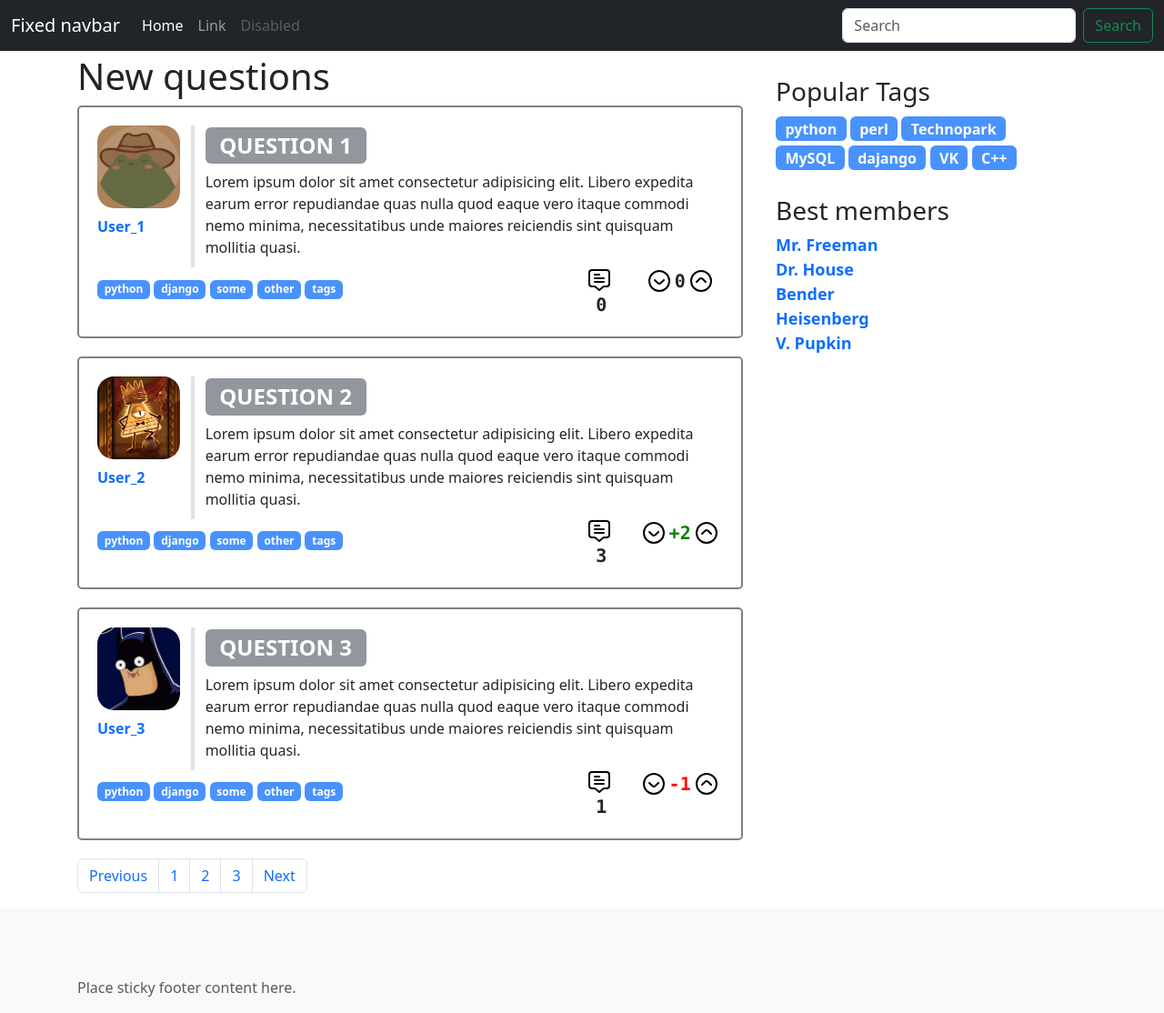
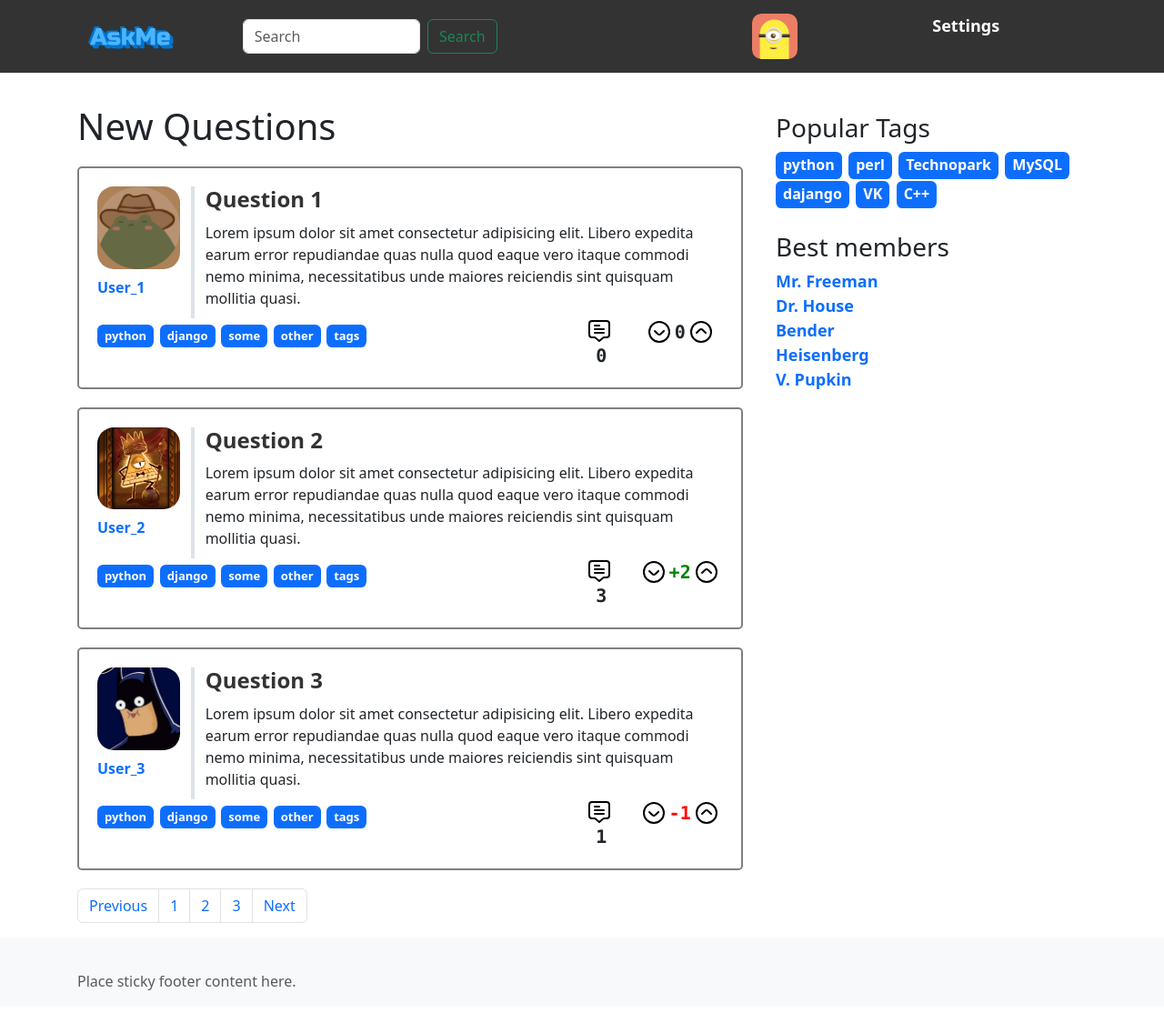
Before and after one commit to TheVovchenskiy/askme, a Python web app: template templates/index.html in a window 1280 px wide. Shown: the whole page at 91% size. After the commit the page ends 1089 px from the top, so only its background shows below. Run offline with Jinja, Linux system fonts and the light colour scheme; the template is opened without the code that fills it, so the values that code supplies are empty.

Commit message:
Reorganized project Made hover effects on icons and tags Remade navbar (but it still work)

```diff
--- a/static/css/style.css
+++ b/static/css/style.css
@@ -1,15 +1,80 @@
-.container {
-  padding: 60px 15px 0;
+nav {
+  height: 5rem;
+  display: flex;
+  justify-content: space-between;
+  align-items: center;
+  background-color: #333;
+  color: #fff;
+  padding: 10px 5rem;
 }
 
-.avatar {
+.logo img {
+  max-height: 3rem;
+}
+
+.nav-links ul {
+  list-style: none;
+  margin: 0;
+  padding: 0;
+  display: flex;
+}
+
+.nav-links li {
+  margin: 0 10px;
+}
+
+.nav-links a {
+  color: #fff;
+  text-decoration: none;
+}
+
+.nav-avatar {
+  width: 50px;
+}
+
+.nav-avatar > div {
+  width: 100%;
+  padding-top: 100%;
+  background-color: black;
+  position: relative;
+  border-radius: 20%;
+  overflow: hidden;
+}
+
+.nav-avatar > div > img {
+  position: absolute;
+  top: 0;
+  left: 0;
+  width: 100%;
+  height: 100%;
+  object-fit: cover;
+}
+
+
+.settings a {
+  color: #fff;
+  text-decoration: none;
+  font-size: 18px;
+  font-weight: bold;
+}
+
+.active-section {
+  margin-bottom: 20px;
+  margin-top: 15px;
+}
+
+.container {
+  padding: 20px 15px 0;
+}
+
+.question-avatar {
   width: auto;
   height: auto;
   border-radius: 20%;
   overflow: hidden;
 }
 
-img {
+.question-avatar img {
   max-width: auto;
   max-height: auto;
   height: 100%;
@@ -22,6 +87,21 @@ img {
   border: 2px solid grey;
   padding: 20px;
   border-radius: 5px;
+}
+
+.question-title {
+  font-size: 24px;
+  font-weight: bold;
+  margin-bottom: 10px;
+}
+
+.question-title a {
+  color: #333;
+  text-decoration: none;
+}
+
+.question-title a:hover {
+  text-decoration: underline;
 }
 
 .question-text {
@@ -37,6 +117,12 @@ img {
 .img-icon {
   height: 1.5rem;
   width: 1.5rem;
+  transition: all 0.3s ease;
+}
+
+.img-icon:hover {
+  transform: scale(1.1);
+  cursor: pointer;
 }
 
 .username {
@@ -45,13 +131,37 @@ img {
   margin-bottom: 10px;
 }
 
+.username a {
+  font-weight: bold;
+  text-decoration: none;
+}
+
 .tags {
   margin-top: 10px;
+  font-size: small;
 }
 
-.tag {
-  text-align: center;
-  align-self: center;
+tag {
+  display: inline;
+  font-weight: bold;
+  color: #ffffff;
+  background-color: rgba(13, 110, 253, 1);
+  padding-top: 0.2rem;
+  padding-left: 0.5rem;
+  padding-right: 0.5rem;
+  padding-bottom: 0.25rem;
+  margin-right: 0.2rem;
+  border-radius: 0.4rem;
+  text-decoration: none;
+  transition: all 0.3s ease;
+}
+
+tag:hover {
+  background-color: rgba(13, 109, 253, 0.75);
+}
+
+.no-underline {
+  text-decoration: none;
 }
 
 .vote-count {
--- /dev/null
+++ b/static/img/icon/about.txt
@@ -0,0 +1,6 @@
+This favicon was generated using the following font:
+
+- Font Title: Russo One
+- Font Author: Copyright (c) 2011-2012, Jovanny Lemonad (lemonad@jovanny.ru), with Reserved Font Name "Russo"
+- Font Source: http://fonts.gstatic.com/s/russoone/v14/Z9XUDmZRWg6M1LvRYsH-yMOInrib9Q.ttf
+- Font License: SIL Open Font License, 1.1 (http://scripts.sil.org/OFL))
--- a/templates/index.html
+++ b/templates/index.html
@@ -11,38 +11,41 @@
       crossorigin="anonymous"
     />
 
+    <link
+      rel="apple-touch-icon"
+      sizes="180x180"
+      href="../static/img/icon/apple-touch-icon.png"
+    />
+    <link
+      rel="icon"
+      type="image/png"
+      sizes="32x32"
+      href="../static/img/icon/favicon-32x32.png"
+    />
+    <link
+      rel="icon"
+      type="image/png"
+      sizes="16x16"
+      href="../static/img/icon/favicon-16x16.png"
+    />
+    <link rel="manifest" href="/site.webmanifest" />
+
     <!-- Custom styles for this template -->
     <link href="../static/css/style.css" rel="stylesheet" />
   </head>
   <body class="d-flex flex-column h-100">
     <header>
-      <!-- Fixed navbar -->
-      <nav class="navbar navbar-expand-md navbar-dark fixed-top bg-dark">
-        <div class="container-fluid">
-          <a class="navbar-brand" href="#">Fixed navbar</a>
-          <button
-            class="navbar-toggler"
-            type="button"
-            data-bs-toggle="collapse"
-            data-bs-target="#navbarCollapse"
-            aria-controls="navbarCollapse"
-            aria-expanded="false"
-            aria-label="Toggle navigation"
-          >
-            <span class="navbar-toggler-icon"></span>
-          </button>
-          <div class="collapse navbar-collapse" id="navbarCollapse">
-            <ul class="navbar-nav me-auto mb-2 mb-md-0">
-              <li class="nav-item">
-                <a class="nav-link active" aria-current="page" href="#">Home</a>
-              </li>
-              <li class="nav-item">
-                <a class="nav-link" href="#">Link</a>
-              </li>
-              <li class="nav-item">
-                <a class="nav-link disabled">Disabled</a>
-              </li>
-            </ul>
+      <nav>
+        <!-- Logo -->
+        <div class="col-2">
+          <div class="logo">
+            <a href="#"><img src="../static/img/svg/logo.svg" alt="logo" /></a>
+          </div>
+        </div>
+
+        <!-- Search -->
+        <div class="col-6">
+          <div class="col-6">
             <form class="d-flex" role="search">
               <input
                 class="form-control me-2"
@@ -56,6 +59,25 @@
             </form>
           </div>
         </div>
+
+        <!-- Account -->
+        <div class="col-4">
+          <div class="row">
+            <div class="col-6">
+              <div class="nav-avatar">
+                <div>
+                  <img src="../static/img/avatars/my-avatar.jpg" alt="Avatar" />
+                </div>
+              </div>
+            </div>
+
+            <div class="col-6">
+              <div class="settings">
+                <a href="#">Settings</a>
+              </div>
+            </div>
+          </div>
+        </div>
       </nav>
     </header>
 
@@ -64,28 +86,27 @@
       <div class="container">
         <div class="row">
           <div class="col-8">
-            <h1>New questions</h1>
+            <h1 class="active-section">New Questions</h1>
             <!-- Quextion 1 -->
             <div class="question">
               <div class="row">
                 <div class="col-2 border-end border-4">
                   <!-- Avatar -->
-                  <div class="avatar">
-                    <img src="../static/img/avatar-1.jpg" alt="Avatar" />
+                  <div class="question-avatar">
+                    <img
+                      src="../static/img/avatars/avatar-1.jpg"
+                      alt="Avatar"
+                    />
                   </div>
                   <!-- Username -->
                   <div class="username">
-                    <a href="#" class="text-decoration-none fw-bold">User_1</a>
+                    <a href="#">User_1</a>
                   </div>
                 </div>
                 <div class="col-10">
                   <!-- Title -->
                   <h2 class="question-title">
-                    <a
-                      href="#"
-                      class="text-uppercase text-decoration-none badge bg-secondary bg-opacity-75 text-wrap"
-                      >Question 1</a
-                    >
+                    <a href="#">Question 1</a>
                   </h2>
                   <!-- Question text -->
                   <div class="question-text">
@@ -100,36 +121,11 @@
               <div class="row">
                 <!-- Tags -->
                 <div class="col-9 tags">
-                  <a
-                    href="#"
-                    class="text-decoration-none badge bg-primary bg-opacity-75 text-wrap"
-                  >
-                    python
-                  </a>
-                  <a
-                    href="#"
-                    class="text-decoration-none badge bg-primary bg-opacity-75 text-wrap"
-                  >
-                    django
-                  </a>
-                  <a
-                    href="#"
-                    class="text-decoration-none badge bg-primary bg-opacity-75 text-wrap"
-                  >
-                    some
-                  </a>
-                  <a
-                    href="#"
-                    class="text-decoration-none badge bg-primary bg-opacity-75 text-wrap"
-                  >
-                    other
-                  </a>
-                  <a
-                    href="#"
-                    class="text-decoration-none badge bg-primary bg-opacity-75 text-wrap"
-                  >
-                    tags
-                  </a>
+                  <a href="#" class="no-underline"><tag>python</tag></a>
+                  <a href="#" class="no-underline"><tag>django</tag></a>
+                  <a href="#" class="no-underline"><tag>some</tag></a>
+                  <a href="#" class="no-underline"><tag>other</tag></a>
+                  <a href="#" class="no-underline"><tag>tags</tag></a>
                 </div>
                 <!-- Answers -->
                 <div class="col-1">
@@ -137,7 +133,7 @@
                     <span
                       ><a href="#"
                         ><img
-                          src="../static/img/answer-icon.svg"
+                          src="../static/img/svg/answer-icon.svg"
                           alt="answers"
                           class="img-icon" /></a
                       ><span
@@ -153,7 +149,7 @@
                     <span class="align-middle text-middle"
                       ><a href="#"
                         ><img
-                          src="../static/img/angle-circle-down.svg"
+                          src="../static/img/svg/vote-down-icon.svg"
                           alt="down"
                           class="img-icon" /></a
                       ><span
@@ -161,7 +157,7 @@
                         >0</span
                       ><a href="#"
                         ><img
-                          src="../static/img/angle-circle-up.svg"
+                          src="../static/img/svg/vote-up-icon.svg"
                           alt="up"
                           class="img-icon" /></a
                     ></span>
@@ -175,22 +171,21 @@
               <div class="row">
                 <div class="col-2 border-end border-4">
                   <!-- Avatar -->
-                  <div class="avatar">
-                    <img src="../static/img/avatar-2.jpg" alt="Avatar" />
+                  <div class="question-avatar">
+                    <img
+                      src="../static/img/avatars/avatar-2.jpg"
+                      alt="Avatar"
+                    />
                   </div>
                   <!-- Username -->
                   <div class="username">
-                    <a href="#" class="text-decoration-none fw-bold">User_2</a>
+                    <a href="#">User_2</a>
                   </div>
                 </div>
                 <div class="col-10">
                   <!-- Title -->
                   <h2 class="question-title">
-                    <a
-                      href="#"
-                      class="text-uppercase text-decoration-none badge bg-secondary bg-opacity-75 text-wrap"
-                      >Question 2</a
-                    >
+                    <a href="#">Question 2</a>
                   </h2>
                   <!-- Question text -->
                   <div class="question-text">
@@ -205,36 +200,11 @@
               <div class="row">
                 <!-- Tags -->
                 <div class="col-9 tags">
-                  <a
-                    href="#"
-                    class="text-decoration-none badge bg-primary bg-opacity-75 text-wrap"
-                  >
-                    python
-                  </a>
-                  <a
-                    href="#"
-                    class="text-decoration-none badge bg-primary bg-opacity-75 text-wrap"
-                  >
-                    django
-                  </a>
-                  <a
-                    href="#"
-                    class="text-decoration-none badge bg-primary bg-opacity-75 text-wrap"
-                  >
-                    some
-                  </a>
-                  <a
-                    href="#"
-                    class="text-decoration-none badge bg-primary bg-opacity-75 text-wrap"
-                  >
-                    other
-                  </a>
-                  <a
-                    href="#"
-                    class="text-decoration-none badge bg-primary bg-opacity-75 text-wrap"
-                  >
-                    tags
-                  </a>
+                  <a href="#" class="no-underline"><tag>python</tag></a>
+                  <a href="#" class="no-underline"><tag>django</tag></a>
+                  <a href="#" class="no-underline"><tag>some</tag></a>
+                  <a href="#" class="no-underline"><tag>other</tag></a>
+                  <a href="#" class="no-underline"><tag>tags</tag></a>
                 </div>
                 <!-- Answers -->
                 <div class="col-1">
@@ -242,7 +212,7 @@
                     <span
                       ><a href="#"
                         ><img
-                          src="../static/img/answer-icon.svg"
+                          src="../static/img/svg/answer-icon.svg"
                           alt="answers"
                           class="img-icon" /></a
                       ><span
@@ -258,7 +228,7 @@
                     <span class="align-middle text-middle"
                       ><a href="#"
                         ><img
-                          src="../static/img/angle-circle-down.svg"
+                          src="../static/img/svg/vote-down-icon.svg"
                           alt="down"
                           class="img-icon" /></a
                       ><span
@@ -266,7 +236,7 @@
                         >+2</span
                       ><a href="#"
                         ><img
-                          src="../static/img/angle-circle-up.svg"
+                          src="../static/img/svg/vote-up-icon.svg"
                           alt="up"
                           class="img-icon" /></a
                     ></span>
@@ -280,22 +250,21 @@
               <div class="row">
                 <div class="col-2 border-end border-4">
                   <!-- Avatar -->
-                  <div class="avatar">
-                    <img src="../static/img/avatar-3.jpg" alt="Avatar" />
+                  <div class="question-avatar">
+                    <img
+                      src="../static/img/avatars/avatar-3.jpg"
+                      alt="Avatar"
+                    />
                   </div>
                   <!-- Username -->
                   <div class="username">
-                    <a href="#" class="text-decoration-none fw-bold">User_3</a>
+                    <a href="#">User_3</a>
                   </div>
                 </div>
                 <div class="col-10">
                   <!-- Title -->
                   <h2 class="question-title">
-                    <a
-                      href="#"
-                      class="text-uppercase text-decoration-none badge bg-secondary bg-opacity-75 text-wrap"
-                      >Question 3</a
-                    >
+                    <a href="#">Question 3</a>
                   </h2>
                   <!-- Question text -->
                   <div class="question-text">
@@ -310,36 +279,11 @@
               <div class="row">
                 <!-- Tags -->
                 <div class="col-9 tags">
-                  <a
-                    href="#"
-                    class="text-decoration-none badge bg-primary bg-opacity-75 text-wrap"
-                  >
-                    python
-                  </a>
-                  <a
-                    href="#"
-                    class="text-decoration-none badge bg-primary bg-opacity-75 text-wrap"
-                  >
-                    django
-                  </a>
-                  <a
-                    href="#"
-                    class="text-decoration-none badge bg-primary bg-opacity-75 text-wrap"
-                  >
-                    some
-                  </a>
-                  <a
-                    href="#"
-                    class="text-decoration-none badge bg-primary bg-opacity-75 text-wrap"
-                  >
-                    other
-                  </a>
-                  <a
-                    href="#"
-                    class="text-decoration-none badge bg-primary bg-opacity-75 text-wrap"
-                  >
-                    tags
-                  </a>
+                  <a href="#" class="no-underline"><tag>python</tag></a>
+                  <a href="#" class="no-underline"><tag>django</tag></a>
+                  <a href="#" class="no-underline"><tag>some</tag></a>
+                  <a href="#" class="no-underline"><tag>other</tag></a>
+                  <a href="#" class="no-underline"><tag>tags</tag></a>
                 </div>
                 <!-- Answers -->
                 <div class="col-1">
@@ -347,7 +291,7 @@
                     <span
                       ><a href="#"
                         ><img
-                          src="../static/img/answer-icon.svg"
+                          src="../static/img/svg/answer-icon.svg"
                           alt="answers"
                           class="img-icon" /></a
                       ><span
@@ -363,7 +307,7 @@
                     <span class="align-middle text-middle"
                       ><a href="#"
                         ><img
-                          src="../static/img/angle-circle-down.svg"
+                          src="../static/img/svg/vote-down-icon.svg"
                           alt="down"
                           class="img-icon" /></a
                       ><span
@@ -371,7 +315,7 @@
                         >-1</span
                       ><a href="#"
                         ><img
-                          src="../static/img/angle-circle-up.svg"
+                          src="../static/img/svg/vote-up-icon.svg"
                           alt="up"
                           class="img-icon" /></a
                     ></span>
@@ -396,48 +340,13 @@
             <div class="popular-tags">
               <h3>Popular Tags</h3>
               <p class="lh-lg">
-                <a
-                  href="#"
-                  class="text-decoration-none badge bg-primary bg-opacity-75 text-wrap fs-6"
-                >
-                  python
-                </a>
-                <a
-                  href="#"
-                  class="text-decoration-none badge bg-primary bg-opacity-75 text-wrap fs-6"
-                >
-                  perl
-                </a>
-                <a
-                  href="#"
-                  class="text-decoration-none badge bg-primary bg-opacity-75 text-wrap fs-6"
-                >
-                  Technopark
-                </a>
-                <a
-                  href="#"
-                  class="text-decoration-none badge bg-primary bg-opacity-75 text-wrap fs-6"
-                >
-                  MySQL
-                </a>
-                <a
-                  href="#"
-                  class="text-decoration-none badge bg-primary bg-opacity-75 text-wrap fs-6"
-                >
-                  dajango
-                </a>
-                <a
-                  href="#"
-                  class="text-decoration-none badge bg-primary bg-opacity-75 text-wrap fs-6"
-                >
-                  VK
-                </a>
-                <a
-                  href="#"
-                  class="text-decoration-none badge bg-primary bg-opacity-75 text-wrap fs-6"
-                >
-                  C++
-                </a>
+                <a href="#" class="no-underline"><tag>python</tag></a>
+                <a href="#" class="no-underline"><tag>perl</tag></a>
+                <a href="#" class="no-underline"><tag>Technopark</tag></a>
+                <a href="#" class="no-underline"><tag>MySQL</tag></a>
+                <a href="#" class="no-underline"><tag>dajango</tag></a>
+                <a href="#" class="no-underline"><tag>VK</tag></a>
+                <a href="#" class="no-underline"><tag>C++</tag></a>
               </p>
             </div>
 
```
Also changed, not shown: static/img/avatars/avatar-1.jpg (renamed from static/img/avatar-1.jpg), static/img/avatars/avatar-2.jpg (renamed from static/img/avatar-2.jpg), static/img/avatars/avatar-3.jpg (renamed from static/img/avatar-3.jpg), static/img/avatars/my-avatar.jpg (added), static/img/icon/android-chrome-192x192.png (added), static/img/icon/android-chrome-512x512.png (added), static/img/icon/apple-touch-icon.png (added), static/img/icon/favicon-16x16.png (added), static/img/icon/favicon-32x32.png (added), static/img/icon/favicon.ico (added), static/img/icon/site.webmanifest (added), static/img/svg/answer-icon.svg (renamed from static/img/answer-icon.svg), static/img/svg/logo.svg (added), static/img/svg/vote-down-icon.svg (renamed from static/img/angle-circle-down.svg), 1 more files.
